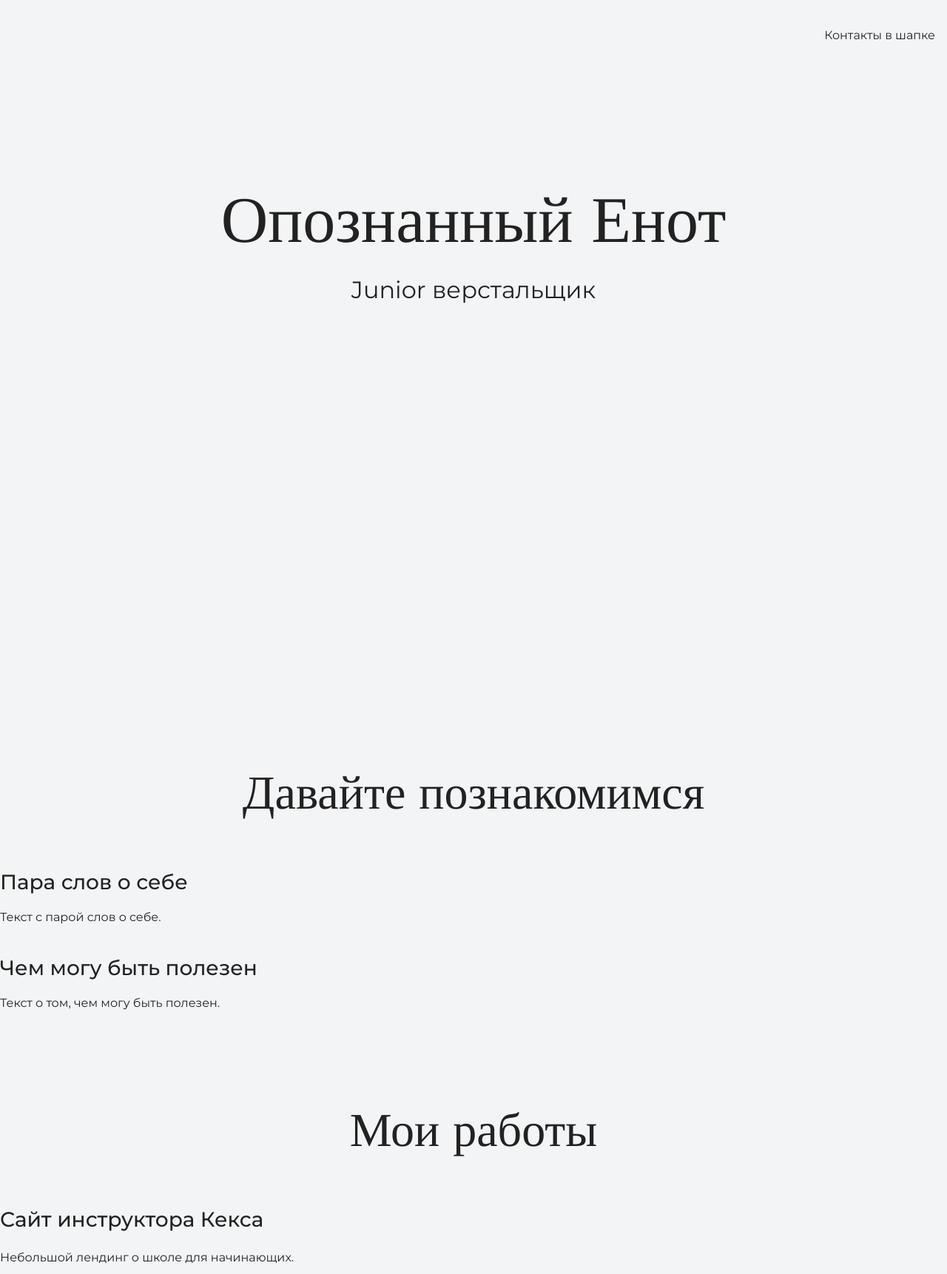
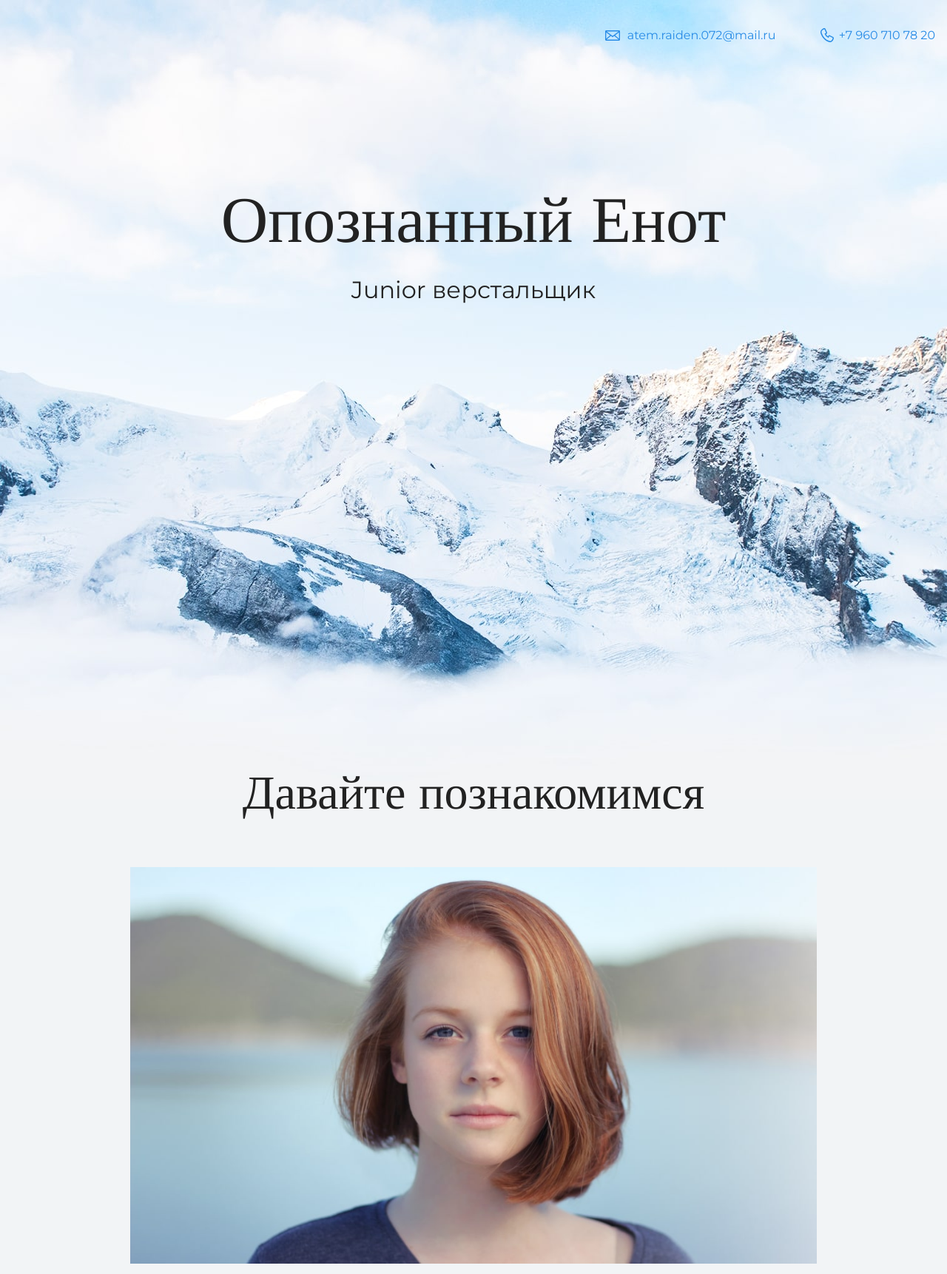
Before and after one commit to Atom-Raiden/atom-rep, a plain HTML site: page index.html in a window 1280 px wide. Shown: the top 1722 px of the page at 74% size. Drawn offline with nearby package versions, Linux system fonts and the light colour scheme.

Commit message:
добавление картинок и изменение главной

```diff
--- a/index.html
+++ b/index.html
@@ -10,7 +10,8 @@
   <body>
     <header class="page-header">
 		<div class="container">
-			Контакты в шапке
+			<a class="header-email" href="mailto:atem.raiden.072@mail.ru">atem.raiden.072@mail.ru</a>
+			<a class="header-phone" href="tel:+79607107820">+7 960 710 78 20</a>
 		</div>
     </header>
 
@@ -22,26 +23,37 @@
     </section>
 
     <section class="intro">
+	<div class="container">
       <h2 class="subheading">Давайте познакомимся</h2>
+	  <figure class="user-image">
+		<img src="files/user.jpg" width="928" height="536" alt="Фотография Неопознанного Енота">
+	  </figure>
       <h3>Пара слов о себе</h3>
       <p>Текст с парой слов о себе.</p>
       <h3>Чем могу быть полезен</h3>
       <p>Текст о том, чем могу быть полезен.</p>
+	</div>
     </section>
 
     <section class="portfolio">
+	<div class="container">
       <h2 class="subheading">Мои работы</h2>
+		<figure class="project-image">
+			<img src="files/project.jpg" width="928" height="536" alt="Cайт инструктора Кекса">
+		</figure>
 
       <h3>Сайт инструктора Кекса</h3>
       <p>Небольшой лендинг о школе для начинающих.</p>
 
       <h3>Блог начинающего верстальщика</h3>
       <p>Статический блог про обучение HTML и CSS.</p>
+	 </div>
     </section>
 
     <footer class="page-footer">
 	<div class="container">
-      Контакты в подвале
+		<a class="footer-email" href="mailto:atem.raiden.072@mail.ru">atem.raiden.072@mail.ru</a>
+		<a class="footer-phone" href="tel:+79607107820">+7 960 710 78 20</a>
 	</div>
     </footer>
   </body>
```
Also changed, not shown: files/project.jpg (added), files/user.jpg (added), img/hero-bg.jpg (added), img/icon-css.svg (added), img/icon-email-footer.svg (added), img/icon-email-header.svg (added), img/icon-html.svg (added), img/icon-phone-footer.svg (added), img/icon-phone-header.svg (added).
